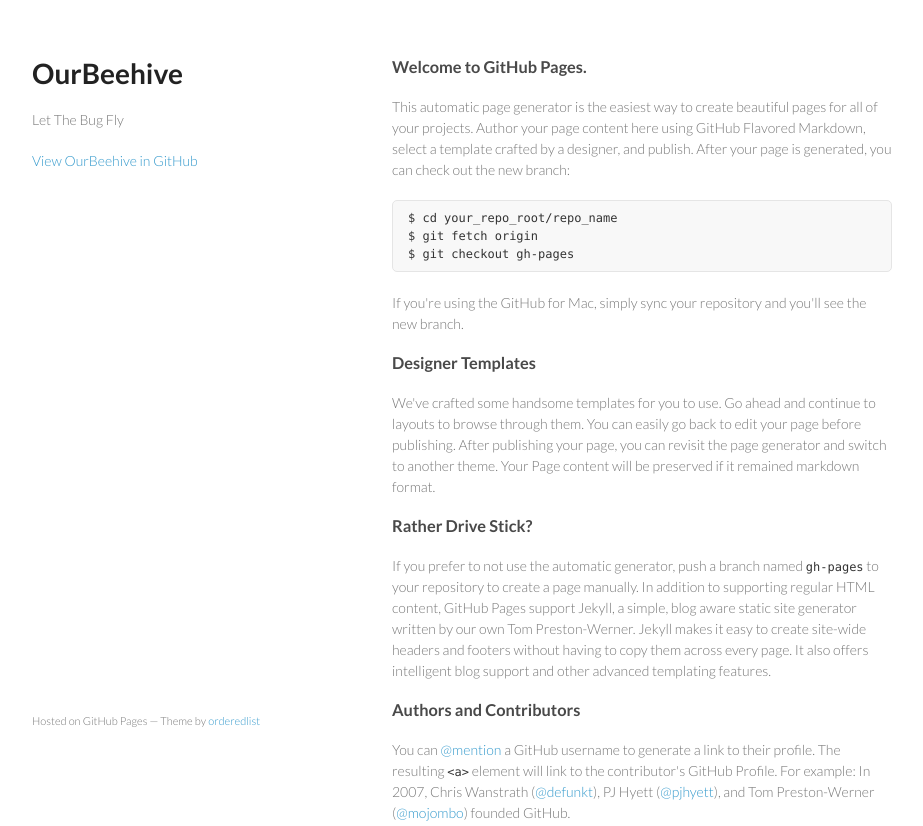
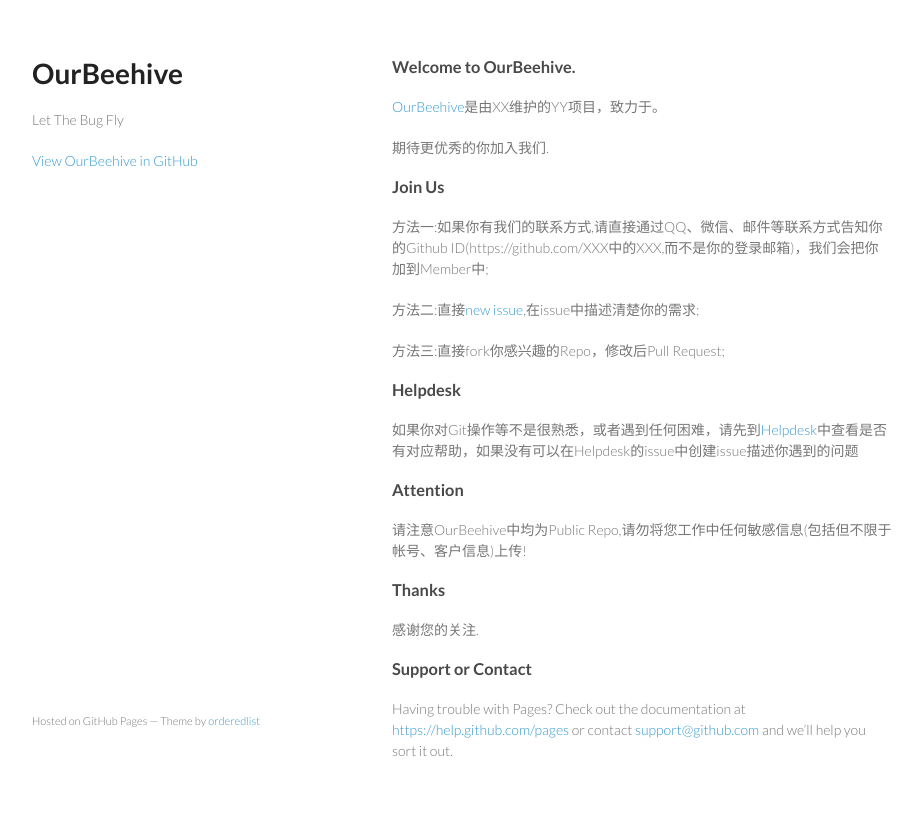
Before and after one commit to ourbeehive/ourbeehive.github.io, a plain HTML site: page index.html in a window 1280 px wide. Shown: the top 826 px of the page, without its empty margins (178-1101 px from the left). Drawn offline with Linux system fonts and the light colour scheme.

Commit message:
edit index

```diff
--- a/index.html
+++ b/index.html
@@ -16,6 +16,7 @@
 <div class="wrapper">
     <header>
         <h1>OurBeehive</h1>
+
         <p>Let The Bug Fly</p>
 
         <p class="view"><a href="https://github.com/ourbeehive">View OurBeehive in GitHub</a></p>
@@ -23,39 +24,62 @@
     </header>
     <section>
         <h3>
-<a id="welcome-to-github-pages" class="anchor" href="#welcome-to-github-pages" aria-hidden="true"><span class="octicon octicon-link"></span></a>Welcome to GitHub Pages.</h3>
+            <a id="welcome-to-ourbeehive" class="anchor" href="#welcome-to-ourbeehive" aria-hidden="true"><span
+                    class="octicon octicon-link"></span></a>Welcome to OurBeehive.</h3>
 
-<p>This automatic page generator is the easiest way to create beautiful pages for all of your projects. Author your page content here using GitHub Flavored Markdown, select a template crafted by a designer, and publish. After your page is generated, you can check out the new branch:</p>
-
+        <p><a href="https://github.com/ourbeehive">OurBeehive</a>是由XX维护的YY项目，致力于。</p>
+        <p>期待更优秀的你加入我们.</p>
+        <!--
         <pre><code>$ cd your_repo_root/repo_name
         $ git fetch origin
         $ git checkout gh-pages
         </code></pre>
 
         <p>If you're using the GitHub for Mac, simply sync your repository and you'll see the new branch.</p>
+        -->
+        <h3>
+            <a id="join-us" class="anchor" href="#join-us" aria-hidden="true"><span
+                    class="octicon octicon-link"></span></a>Join Us</h3>
+
+        <p>方法一:如果你有我们的联系方式,请直接通过QQ、微信、邮件等联系方式告知你的Github ID(https://github.com/XXX中的XXX,而不是你的登录邮箱)，我们会把你加到Member中;</p>
+
+        <p>方法二:直接<a href="https://github.com/ourbeehive/ourbeehive.github.io/issues/new" class="user-mention">new
+            issue</a>,在issue中描述清楚你的需求;</p>
+
+        <p>方法三:直接fork你感兴趣的Repo，修改后Pull Request;</p>
 
         <h3>
-<a id="designer-templates" class="anchor" href="#designer-templates" aria-hidden="true"><span class="octicon octicon-link"></span></a>Designer Templates</h3>
+            <a id="helpdesk" class="anchor" href="helpdesk" aria-hidden="true"><span
+                    class="octicon octicon-link"></span></a>Helpdesk</h3>
 
-<p>We've crafted some handsome templates for you to use. Go ahead and continue to layouts to browse through them. You can easily go back to edit your page before publishing. After publishing your page, you can revisit the page generator and switch to another theme. Your Page content will be preserved if it remained markdown format.</p>
+        <p>如果你对Git操作等不是很熟悉，或者遇到任何困难，请先到<a href="https://github.com/ourbeehive/Helpdesk"
+                                          class="user-mention">Helpdesk</a>中查看是否有对应帮助，如果没有可以在Helpdesk的issue中创建issue描述你遇到的问题
+        </p>
 
         <h3>
-<a id="rather-drive-stick" class="anchor" href="#rather-drive-stick" aria-hidden="true"><span class="octicon octicon-link"></span></a>Rather Drive Stick?</h3>
+            <a id="attention" class="anchor" href="#attention" aria-hidden="true"><span
+                    class="octicon octicon-link"></span></a>Attention</h3>
 
-<p>If you prefer to not use the automatic generator, push a branch named <code>gh-pages</code> to your repository to create a page manually. In addition to supporting regular HTML content, GitHub Pages support Jekyll, a simple, blog aware static site generator written by our own Tom Preston-Werner. Jekyll makes it easy to create site-wide headers and footers without having to copy them across every page. It also offers intelligent blog support and other advanced templating features.</p>
+        <p>请注意OurBeehive中均为Public Repo,请勿将您工作中任何敏感信息(包括但不限于帐号、客户信息)上传!</p>
 
         <h3>
-<a id="authors-and-contributors" class="anchor" href="#authors-and-contributors" aria-hidden="true"><span class="octicon octicon-link"></span></a>Authors and Contributors</h3>
+            <a id="thanks" class="anchor" href="#thanks" aria-hidden="true"><span
+                    class="octicon octicon-link"></span></a>Thanks</h3>
 
-<p>You can <a href="https://github.com/blog/821" class="user-mention">@mention</a> a GitHub username to generate a link to their profile. The resulting <code>&lt;a&gt;</code> element will link to the contributor's GitHub Profile. For example: In 2007, Chris Wanstrath (<a href="https://github.com/defunkt" class="user-mention">@defunkt</a>), PJ Hyett (<a href="https://github.com/pjhyett" class="user-mention">@pjhyett</a>), and Tom Preston-Werner (<a href="https://github.com/mojombo" class="user-mention">@mojombo</a>) founded GitHub.</p>
+        <p>感谢您的关注.</p>
 
         <h3>
-<a id="support-or-contact" class="anchor" href="#support-or-contact" aria-hidden="true"><span class="octicon octicon-link"></span></a>Support or Contact</h3>
+            <a id="support-or-contact" class="anchor" href="#support-or-contact" aria-hidden="true"><span
+                    class="octicon octicon-link"></span></a>Support or Contact</h3>
 
-<p>Having trouble with Pages? Check out the documentation at <a href="https://help.github.com/pages">https://help.github.com/pages</a> or contact <a href="mailto:support@github.com">support@github.com</a> and we’ll help you sort it out.</p>
+        <p>Having trouble with Pages? Check out the documentation at <a href="https://help.github.com/pages">https://help.github.com/pages</a>
+            or contact <a href="mailto:support@github.com">support@github.com</a> and we’ll help you sort it out.</p>
     </section>
     <footer>
-        <p><small>Hosted on GitHub Pages &mdash; Theme by <a href="https://github.com/orderedlist">orderedlist</a></small></p>
+        <p>
+            <small>Hosted on GitHub Pages &mdash; Theme by <a href="https://github.com/orderedlist">orderedlist</a>
+            </small>
+        </p>
     </footer>
 </div>
 <script src="javascripts/scale.fix.js"></script>
```
Lines whose indentation alone changed are shown as unchanged.
